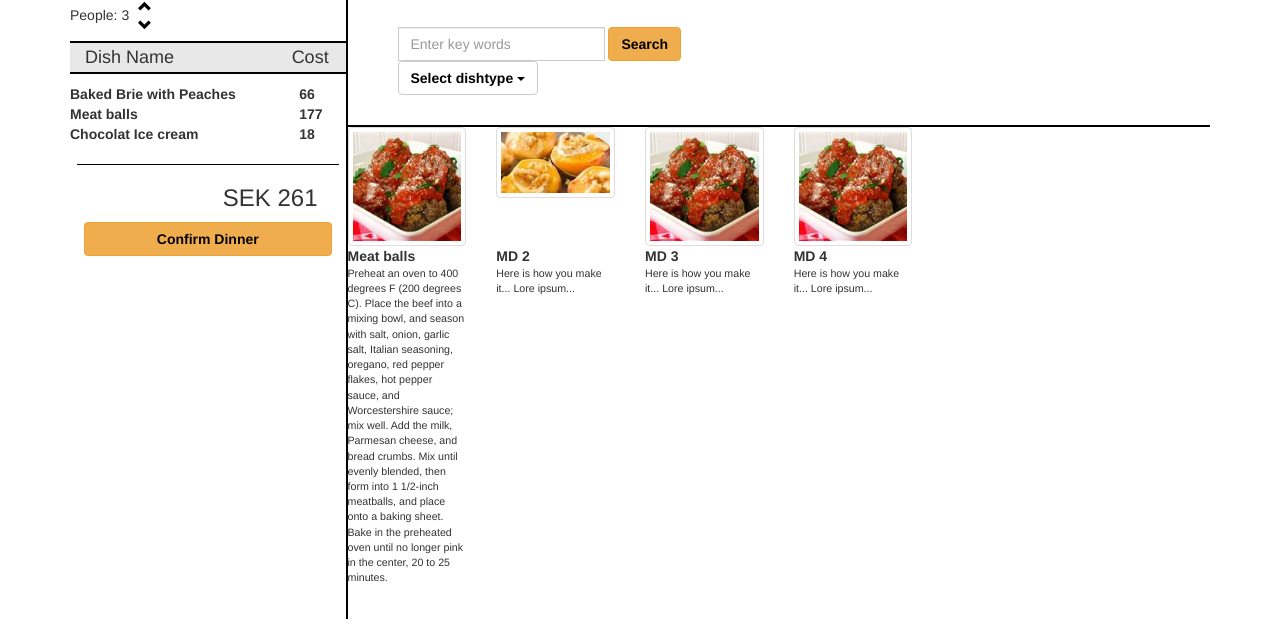
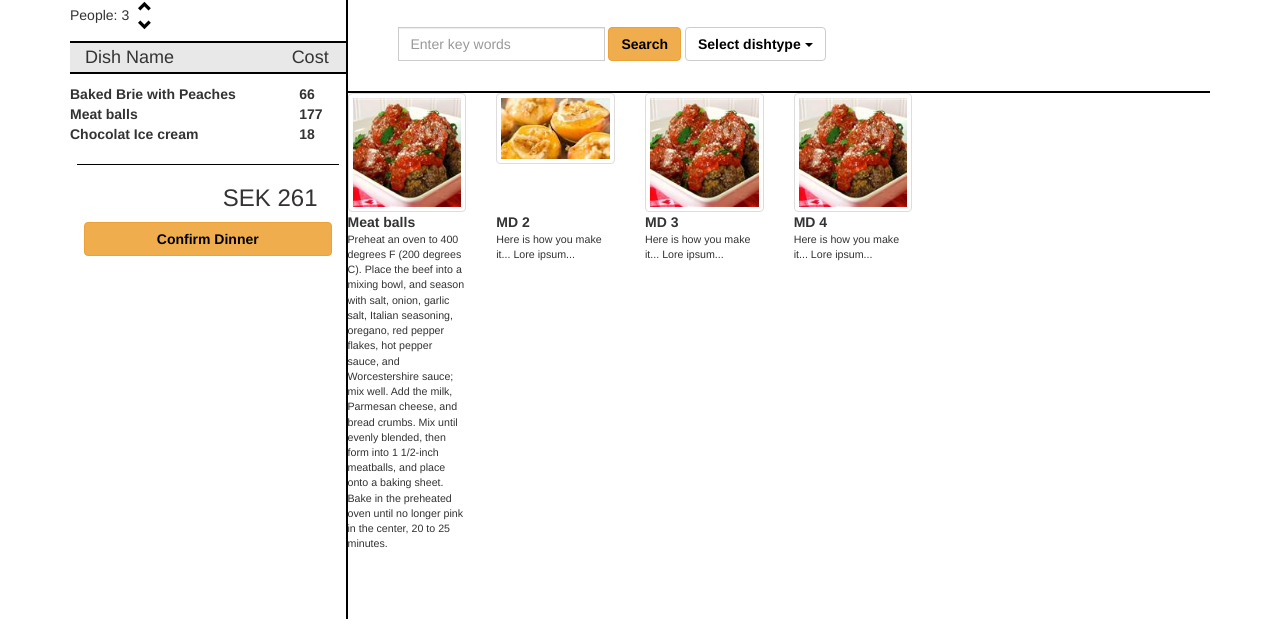
Before and after one commit to ankhuve/erdick, a plain HTML site: page selectDish.html in a window 1280 px wide. Shown: the part 164-800 px from the top of the page. Drawn offline with nearby package versions, Linux system fonts and the light colour scheme.

Commit message:
Fixed search form inline

```diff
--- a/style.css
+++ b/style.css
@@ -180,3 +180,7 @@ h3{
 	margin-top: 30px;
 	margin-bottom: 30px;
 }
+
+.dropdown{
+	display: inline;
+}
```
